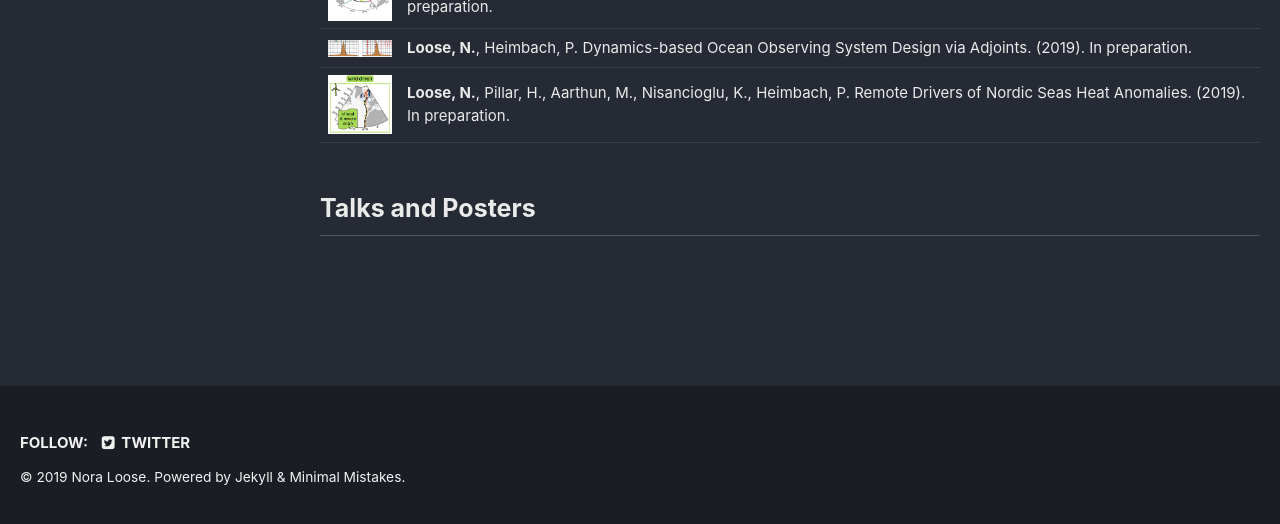
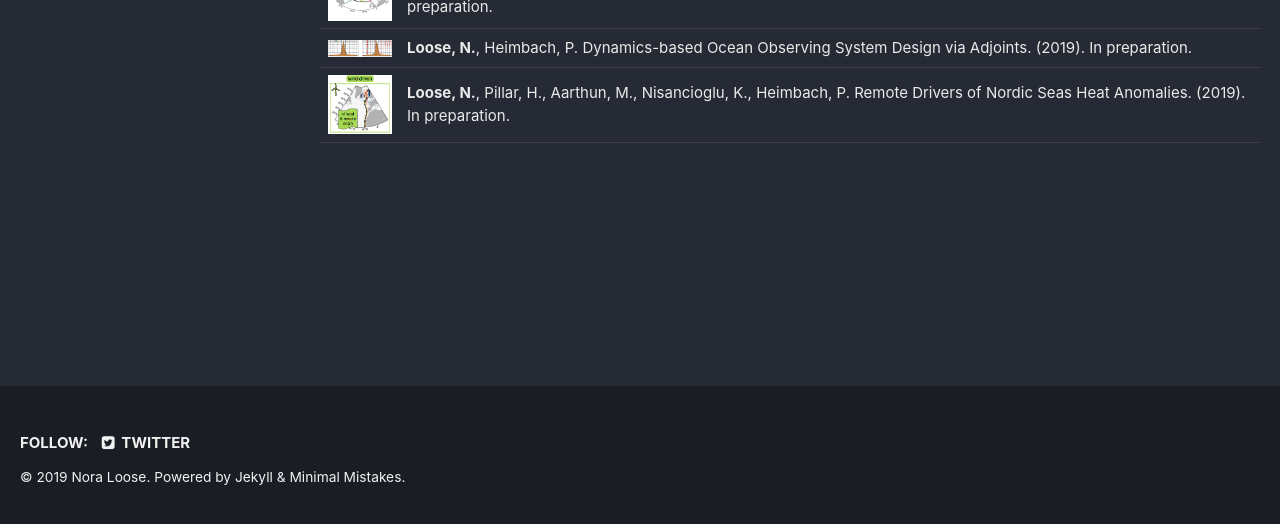
Before and after one commit to NoraLoose/noraloose.github.io, a Jekyll site: the page built from _pages/publications.md, in a window 1280 px wide and 900 px high, scrolled down 223 px, cut to the strip 372-896 px from the top of the window. Built offline with Jekyll 4.4.1, drawn with Linux system fonts in a browser that asks for light colours.

Commit message:
delete talks

```diff
--- a/_pages/publications.md
+++ b/_pages/publications.md
@@ -14,5 +14,3 @@ author_profile: true
 | <img src="/assets/images/proxyOSNAP.png" width="400px" alt=""> | **Loose, N.**, Heimbach, P., Pillar, H., Nisancioglu, K., The Dynamical Proxy Potential of the OSNAP Array. (2019). In preparation.|
 | <img src="/assets/images/OSD.png" width="400px" alt=""> | **Loose, N.**, Heimbach, P. Dynamics-based Ocean Observing System Design via Adjoints. (2019). In preparation.|
 | <img src="/assets/images/NordicSeas.png" width="400px" alt=""> | **Loose, N.**, Pillar, H., Aarthun, M., Nisancioglu, K., Heimbach, P. Remote Drivers of Nordic Seas Heat Anomalies. (2019). In preparation.|
-
-## Talks and Posters
```
